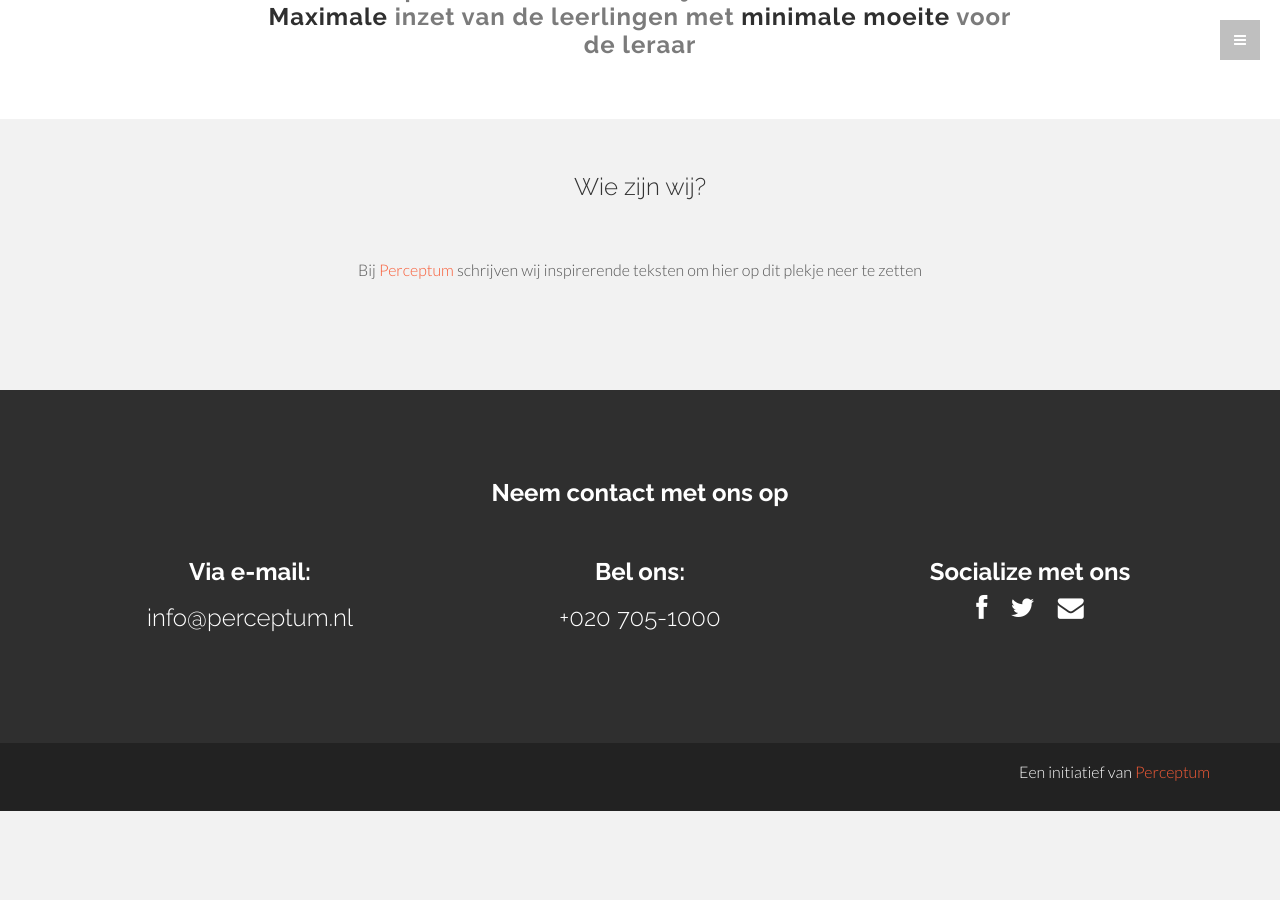
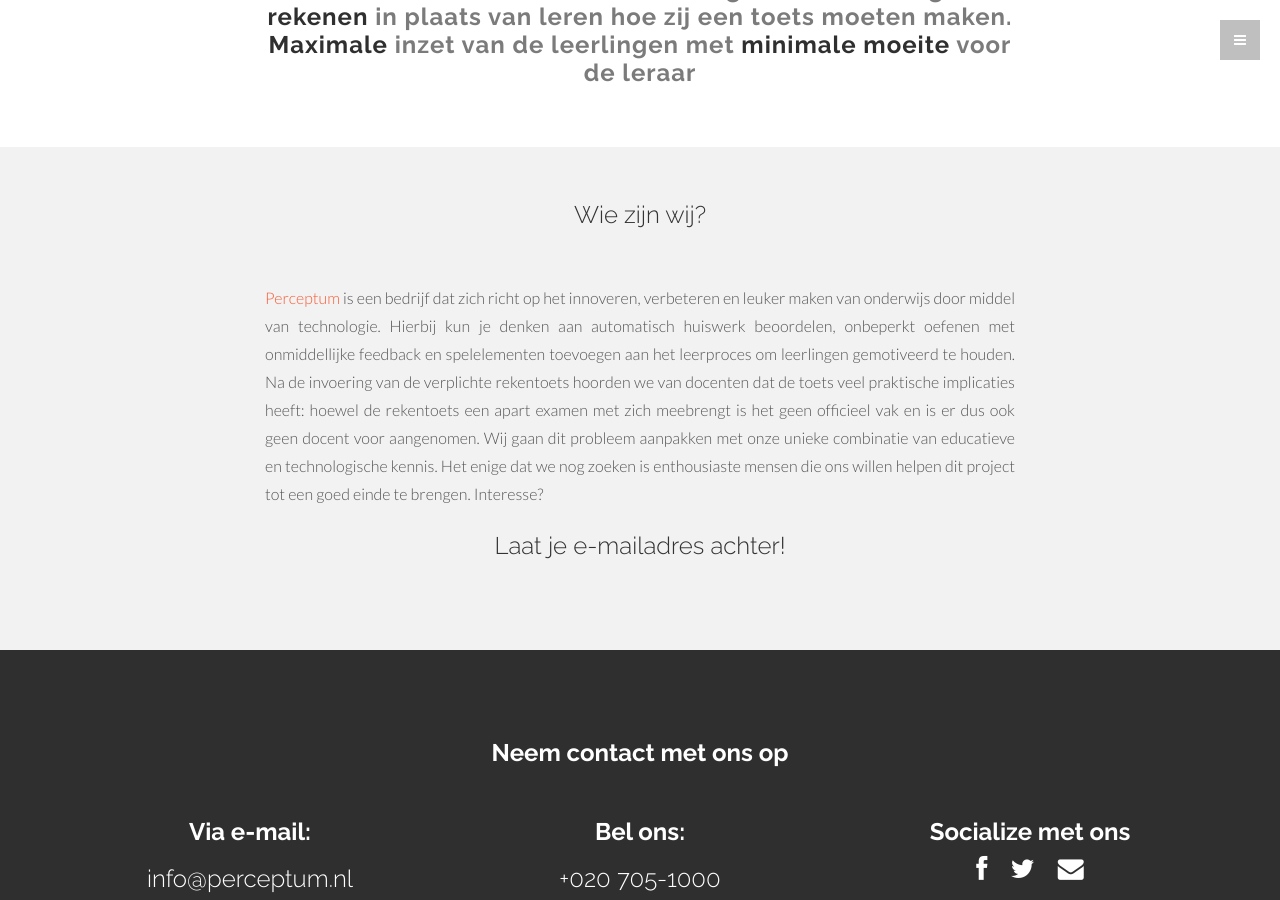
Before and after one commit to perceptum-github-transfer/verplichterekentoets, a Jekyll site: the page index.html, which Jekyll copies as it is, in a window 1280 px wide and 900 px high, scrolled down 2747 px. Built offline with Jekyll 4.4.1, drawn with Linux system fonts in a browser that asks for light colours; Markdown is read by kramdown in place of the engine named in the settings; before the commit the page ends 3558 px from its top, so only the background shows below that; some of the changed text lies outside the part shown.

Commit message:
Even more small changes

```diff
--- a/index.html
+++ b/index.html
@@ -159,17 +159,17 @@
 			<div class="row">
 				<div class="col-lg-2"></div>
 				<div class="col-lg-4 desc desc-a">
-					<h4><i class="icon-bullseye"></i> Onvermijdelijk</h4>
-					<p>De rekentoets is verplicht vanaf het schooljaar 2014-2015</p>
+					<h4><i class="icon-bullseye"></i> Verplichte Rekentoets</h4>
+					<p>Vanaf 2014 is de rekentoets een verplicht onderdeel van het eindexamen voor VMBO-, HAVO- en VWO-leerlingen.</p>
 					<br>
 					<br>
-					<h4><i class="icon-desktop"></i> Leraren</h4>
-					<p>Er is een groeiend leraren-tekort. Wie gaat de rekenles geven?</p>
+					<h4><i class="icon-desktop"></i> Wie gaat ze helpen?</h4>
+					<p>Wij kunnen uw leerlingen helpen dit examen met zelfvertrouwen in te gaan!</p>
 				</div>
 
 				<div class="col-lg-4 desc">
-					<h4><i class="icon-bolt"></i> De Toekomst</h4>
-					<p>Online leren is tegenwoordig een must. Is uw school voorbereid op de toekomst van educatie?</p>
+					<h4><i class="icon-bolt"></i> Een nieuw vak</h4>
+					<p>Beschikt uw school over de middelen om leerlingen hier goed op voor te bereiden?</p>
 					<br>
 					<br>
 					<h4><i class="icon-bar-chart"></i> De Toets</h4>
@@ -263,7 +263,8 @@
 				<br>
 				<div class="col-lg-2"></div>
 				<div class="col-lg-8">
-				<p>Bij <a href="http://www.perceptum.nl">Perceptum</a> schrijven wij inspirerende teksten om hier op dit plekje neer te zetten</p>
+				<p STYLE="text-align: justify;"> <a href="http://www.perceptum.nl">Perceptum</a>  is een bedrijf dat zich richt op het innoveren, verbeteren en leuker maken van onderwijs door middel van technologie. Hierbij kun je denken aan automatisch huiswerk beoordelen, onbeperkt oefenen met onmiddellijke feedback en spelelementen toevoegen aan het leerproces om leerlingen gemotiveerd te houden. Na de invoering van de verplichte rekentoets hoorden we van docenten dat de toets veel praktische implicaties heeft: hoewel de rekentoets een apart examen met zich meebrengt is het geen officieel vak en is er dus ook geen docent voor aangenomen. Wij gaan dit probleem aanpakken met onze unieke combinatie van educatieve en technologische kennis. Het enige dat we nog zoeken is enthousiaste mensen die ons willen helpen dit project tot een goed einde te brengen. Interesse? </p>
+				<h3>Laat je e-mailadres achter!</h3>
 				<br>
 				<br>
 				</div>
```
